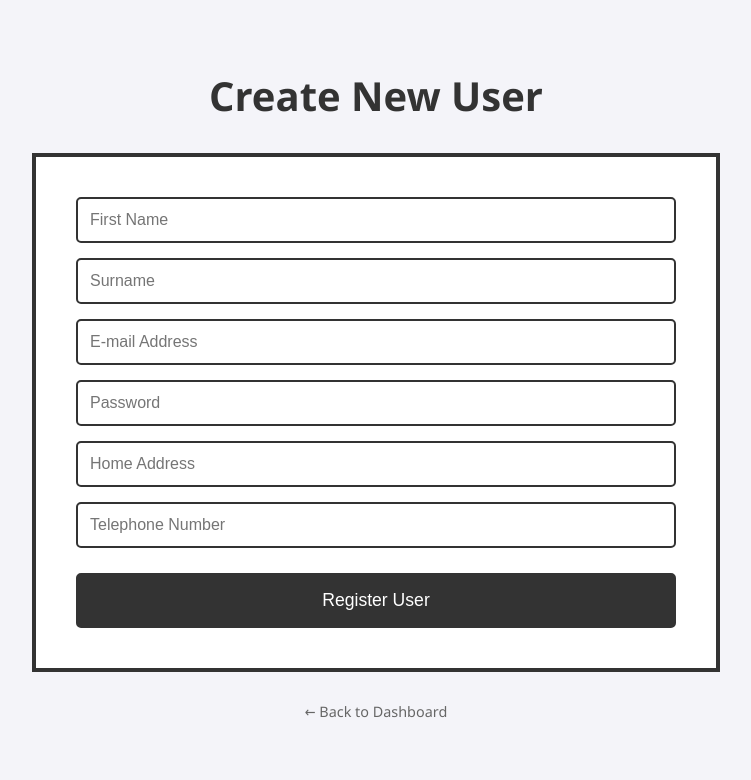
After one commit to mAGNETAFONAS/Python_API, a Flask app: page /db/create in a window 1280 px wide. The commit adds this page. Shown: the top 780 px of the page, without its empty margins (264-1015 px from the left). Run offline with Flask 3, Linux system fonts and the light colour scheme.

Commit message:
feat: Added database service functionality to web program

```diff
--- a/config.yml
+++ b/config.yml
@@ -2,6 +2,10 @@ Permission:
   directories: [files]
 Server settings:
   Debug: True
+Database:
+  name: ""
+  user: ""
+  password: ""
 Network:
   Host: "0.0.0.0"
   Port: 8000
--- a/flask.main.py
+++ b/flask.main.py
@@ -1,8 +1,9 @@
-from flask import Flask, render_template
+from flask import Flask, render_template, request
 from http import HTTPStatus
 import logging
 import os
 from pydantic_settings import BaseSettings, SettingsConfigDict
+import mysql.connector
 import yaml
 
 
@@ -18,6 +19,10 @@ logger.setLevel(logging.INFO)
 config = yaml.safe_load(open(f"{cwd}/config.yml"))
 
 class Configuration(BaseSettings):
+    mysql_database: str = config["Database"]["name"]
+    mysql_user: str = config["Database"]["user"]
+    mysql_password: str = config["Database"]["password"]
+
     allowed_dir: list = config["Permission"]["directories"]
     network_host:  str = config["Network"]["Host"]
     network_port:  int = config["Network"]["Port"]
@@ -27,13 +32,28 @@ class Configuration(BaseSettings):
 
 config_class = Configuration()
 
+
+mydb = mysql.connector.connect(
+    host="python_api_db",
+    user=config_class.mysql_user,
+    password=config_class.mysql_password,
+    database=config_class.mysql_database
+)
+mycursor = mydb.cursor(buffered=True)
+
 @app.route("/", methods = ["GET"])# API response for successful startup
+def intro():
+    logging.info("User requested: /")
+    logging.info("Request successful, code: %d", HTTPStatus.OK.value)
+    return render_template("intro.html")
+
+@app.route("/web/", methods = ["GET"])# API response for successful startup
 def home():
-    logging.info("User requested: /")
+    logging.info("User requested: /web/")
     logging.info("Request successful, code: %d", HTTPStatus.OK.value)
     return render_template("index.html")
 
-@app.route("/<dir_name>", methods = ["GET"])# API response for listing directory content
+@app.route("/web/<dir_name>", methods = ["GET"])# API response for listing directory content
 def get_dir(dir_name):
     logging.info("User requested: %s", dir_name)
     dir_path = os.path.join(cwd, dir_name)
@@ -55,7 +75,7 @@ def get_dir(dir_name):
         logging.warning("Request unsuccessful, code: %d", HTTPStatus.NOT_FOUND.value)
         return render_template("index.html", dir_list="Directory not found"), HTTPStatus.NOT_FOUND.value
 
-@app.route("/<dir_name>/<filename>", methods = ["GET"])# API response for listing file content
+@app.route("/web/<dir_name>/<filename>", methods = ["GET"])# API response for listing file content
 def get_file(dir_name, filename):
     logging.info("User requested: %s/%s", dir_name, filename)
     file_path = os.path.join(cwd, dir_name, filename)
@@ -88,5 +108,60 @@ def get_file(dir_name, filename):
         return render_template("index.html", dir_list="Directory not found"), HTTPStatus.NOT_FOUND.value
 
 
+@app.route("/db/", methods = ["GET", "POST"])# API response for successful startup
+def db_home():
+    logging.info("User requested: /db/")
+    logging.info("Request successful, code: %d", HTTPStatus.OK.value)
+    return render_template("db.html")
+
+@app.route("/db/create", methods = ["GET", "POST"])# API response for successful startup
+def db_create():
+    logging.info("User requested: /db/create")
+    if request.method == "POST":
+        print("veik")
+        name = request.form.get("name")
+        surname = request.form.get("surname")
+        email = request.form.get("email")
+        password = request.form.get("password")
+        address = request.form.get("address")
+        telephone_num = request.form.get("telephone_num")
+        sql = "INSERT INTO users (name, surname, email, password, address, telephone_num) VALUES (%s,%s,%s,%s,%s,%s)"
+        val = (name, surname, email, password, address, telephone_num)
+        mycursor.execute(sql, val)
+        mydb.commit()
+    logging.info("Request successful, code: %d", HTTPStatus.OK.value)
+    return render_template("create.html")
+
+@app.route("/db/list_all", methods = ["GET", "POST"])# API response for successful startup
+def db_list_all():
+    logging.info("User requested: /db/list_all")
+    sql = "SELECT * FROM users"
+    mycursor.execute(sql)
+    mydb.commit()
+    result = mycursor.fetchall()
+    logging.info("Request successful, code: %d", HTTPStatus.OK.value)
+    return render_template("db.html", rows=result)
+
+@app.route("/db/list_<id_num>", methods = ["GET", "POST"])# API response for successful startup
+def db_list_id(id_num):
+    logging.info(f"User requested: /db/list_{id_num}")
+    sql = "SELECT * FROM users WHERE id = %s"
+    mycursor.execute(sql, (id_num,))
+    mydb.commit()
+    result = mycursor.fetchall()
+    logging.info("Request successful, code: %d", HTTPStatus.OK.value)
+    return render_template("db.html", rows=result)
+
+@app.route("/db/delete_<id_num>", methods = ["GET", "POST"])# API response for successful startup
+def db_delete(id_num):
+    logging.info(f"User requested: /db/delete_{id_num}")
+    sql = "DELETE FROM users WHERE id = %s"
+    mycursor.execute(sql, (id_num,))
+    mydb.commit()
+    logging.info("Request successful, code: %d", HTTPStatus.OK.value)
+    return render_template("db.html", msg="User deleted successfully")
+
+
+
 if __name__ == "__main__":# Server startup
     app.run(host=config_class.network_host, port=config_class.network_port, debug=config_class.server_debug)
--- a/requirements.txt
+++ b/requirements.txt
@@ -1,3 +1,4 @@
 PyYAML~=6.0.3
 Flask~=3.1.3
 pydantic-settings~=2.13.1
+mysql-connector-python==9.6.0
--- /dev/null
+++ b/templates/create.html
@@ -0,0 +1,98 @@
+<!DOCTYPE html>
+<html lang="en">
+<head>
+    <meta charset="UTF-8">
+    <title>Create User</title>
+    <style>
+        body {
+            display: flex;
+            flex-direction: column;
+            align-items: center;
+            padding-top: 60px;
+            padding-bottom: 60px;
+            font-family: 'Segoe UI', Tahoma, Geneva, Verdana, sans-serif;
+            background-color: #f4f4f9;
+            color: #333;
+        }
+        .status {
+            font-size: 2.5rem;
+            margin-bottom: 30px;
+            font-weight: bold;
+        }
+
+        /* The Big Box (Form Container) */
+        .big-box {
+            width: 85%;
+            max-width: 600px;
+            padding: 40px;
+            background-color: #ffffff;
+            border: 4px solid #333;
+            display: flex;
+            flex-direction: column;
+            gap: 15px;
+        }
+
+        /* Form Input Styling */
+        .input-field {
+            padding: 12px;
+            border: 2px solid #333;
+            border-radius: 5px;
+            font-size: 1rem;
+            width: 100%;
+            box-sizing: border-box; /* Ensures padding doesn't affect width */
+            outline: none;
+        }
+
+        .input-field:focus {
+            background-color: #f0f8ff;
+        }
+
+        /* Submit Button (Small Box style) */
+        .submit-btn {
+            margin-top: 10px;
+            padding: 15px;
+            background-color: #333;
+            color: white;
+            border: 2px solid #333;
+            border-radius: 5px;
+            font-size: 1.1rem;
+            cursor: pointer;
+            transition: all 0.2s ease;
+        }
+
+        .submit-btn:hover {
+            background-color: #555;
+            transform: translateY(-2px);
+        }
+
+        .btn-home {
+            margin-top: 30px;
+            text-decoration: none;
+            color: #666;
+            font-size: 0.9rem;
+        }
+    </style>
+</head>
+<body>
+
+    <div class="status">Create New User</div>
+
+    <div class="big-box">
+        <form action="{{ url_for("db_create")}}" method="POST" id="userForm" style="display: flex; flex-direction: column; gap: 15px;">
+            <input type="text" name="name" class="input-field" placeholder="First Name" required>
+            <input type="text" name="surname" class="input-field" placeholder="Surname" required>
+            <input type="email" name="email" class="input-field" placeholder="E-mail Address" required>
+            <input type="password" name="password" class="input-field" placeholder="Password" required>
+            <input type="text" name="address" class="input-field" placeholder="Home Address">
+            <input type="text" name="telephone_num" class="input-field" placeholder="Telephone Number">
+
+            <button type="submit" class="submit-btn">Register User</button>
+        </form>
+    </div>
+
+    <a href="/" class="btn-home">← Back to Dashboard</a>
+
+
+
+</body>
+</html>
```
Also changed, not shown: compose.yaml (+39 -1 lines), db_scripts/init.sql (added, +12 -0 lines), templates/db.html (added, +186 -0 lines), templates/index.html (+12 -3 lines), templates/intro.html (added, +62 -0 lines), 3 other files.
